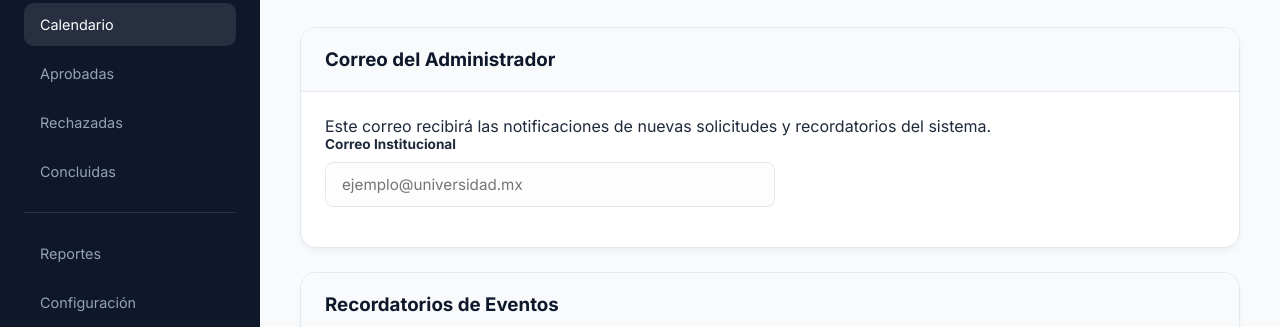
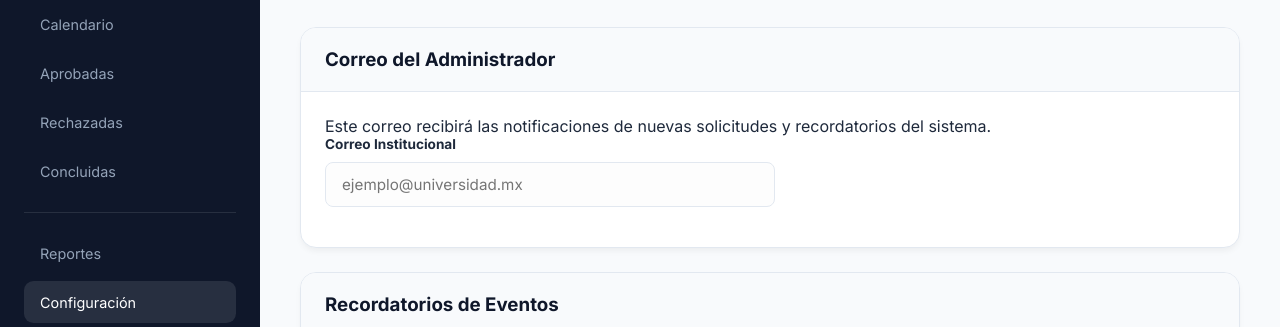
Before and after one commit to YahirZapataS/UniEvent, a website with bundled scripts: page public/views/dashboard-configuration.html in a window 1280 px wide. Shown: the part 131-458 px from the top of the page. Built offline with nearby package versions, Linux system fonts and the light colour scheme; no server answers; a script that the page names is missing.

```diff
--- a/public/views/dashboard-configuration.html
+++ b/public/views/dashboard-configuration.html
@@ -13,7 +13,7 @@
 
 <body>
   <div class="dashboard-container">
-    <main-sidebar active="calendario"></main-sidebar>
+    <main-sidebar active="configuracion"></main-sidebar>
 
     <main class="main-content">
       <header class="page-header">
```
